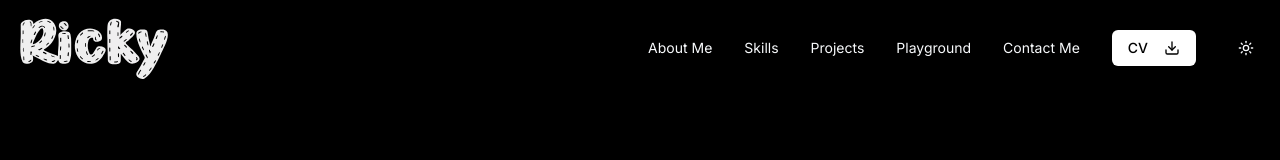
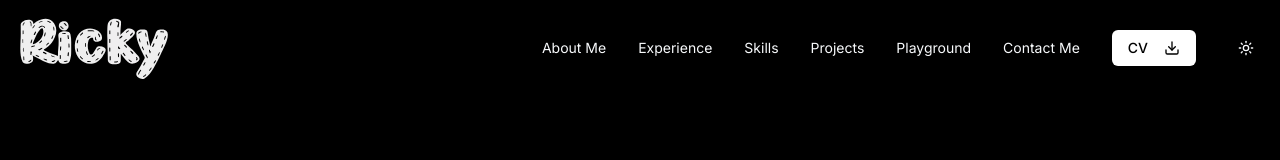
Before and after one commit to georgiusricky/georgiusricky.github.io, a Next.js app: page / in a window 1280 px wide. Shown: the top 160 px of the page. Built offline with nearby package versions, Linux system fonts and the light colour scheme.

Commit message:
feat: add Experience section to Navigation and wrap Hero component in Home page

```diff
--- a/app/components/Navigation.tsx
+++ b/app/components/Navigation.tsx
@@ -86,6 +86,7 @@ export default function Navigation() {
 
   const navItems = [
     { href: '#about', label: 'About Me', icon: '👨‍💻' },
+    { href: '#experience', label: 'Experience', icon: '💼' },
     { href: '#skills', label: 'Skills', icon: '⚡' },
     { href: '/project', label: 'Projects', icon: '🚀' },
     { href: '/playground', label: 'Playground', icon: '🎮' },
--- a/app/page.tsx
+++ b/app/page.tsx
@@ -9,7 +9,7 @@ import Playground from './components/Playground'
 export default function Home() {
   return (
     <main className="bg-white dark:bg-black">
-      <Hero />
+      <div id="about"><Hero /></div>
       <div id="skills"><Skills /></div>
       <Experience />
       <Projects />
```
